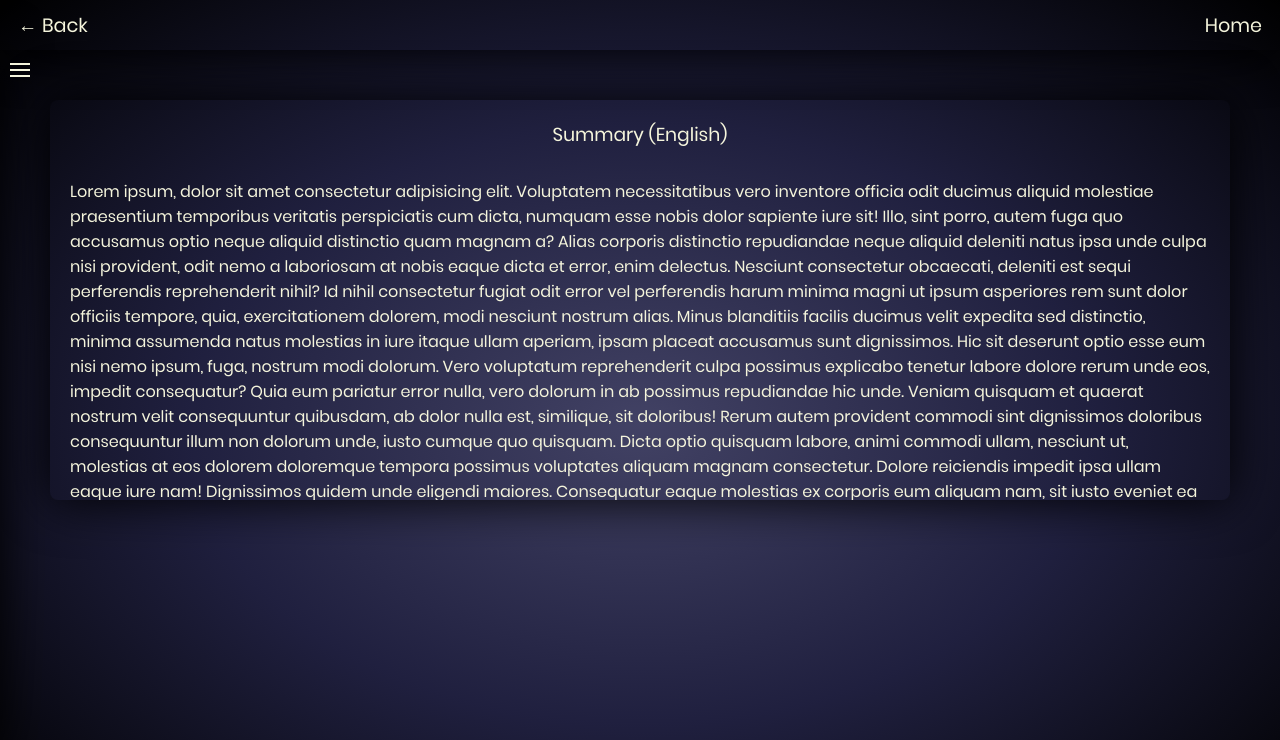
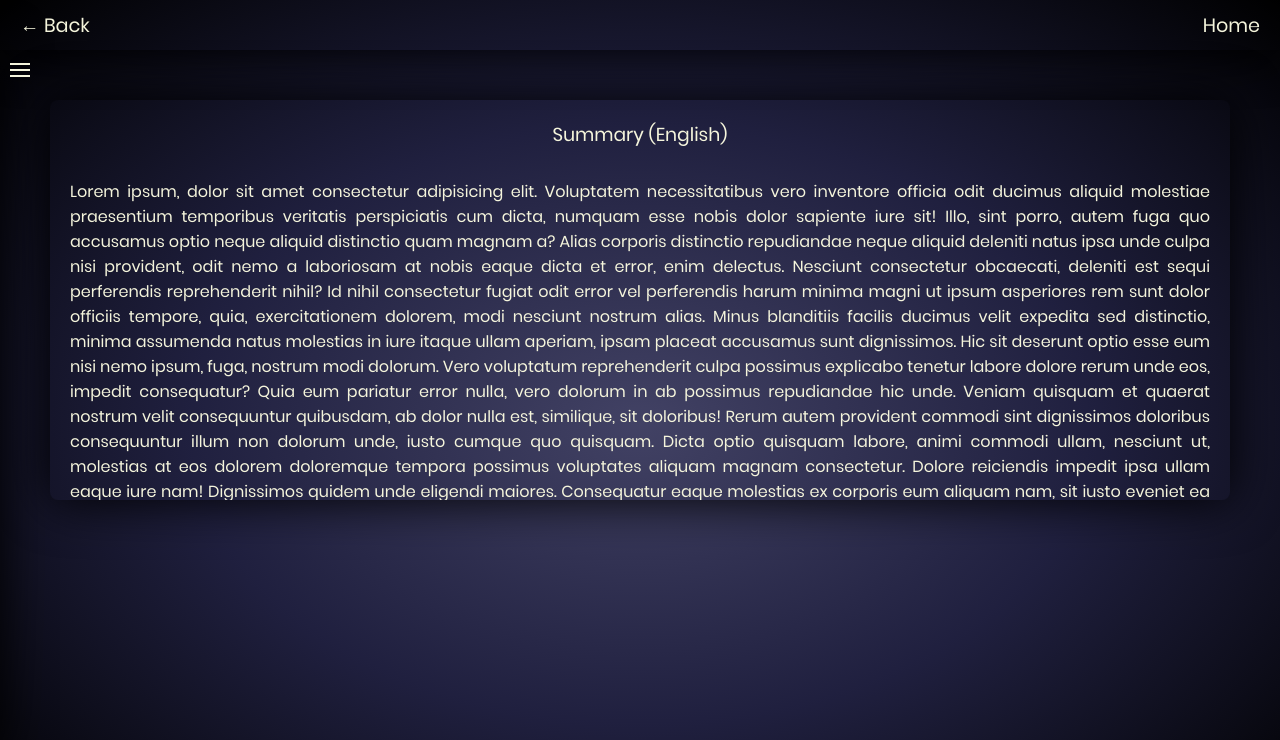
Before and after one commit to bhavya7612/yt-summarizer-vercel, a Flask app: page /output in a window 1280 px wide. Shown: the top 740 px of the page. Run offline with Flask 3, Linux system fonts and the light colour scheme.

Commit message:
Add files via upload

```diff
--- a/static/css/output.css
+++ b/static/css/output.css
@@ -31,7 +31,7 @@ header {
     width: 100%;
     justify-content: space-between;
     align-items: center;
-    padding: 18px;
+    padding: 20px;
     box-shadow: 0px 0px 50px black;
 }
 
@@ -108,7 +108,7 @@ a {
     flex-direction: column;
     justify-content: space-around;
     align-items: center; */
-    background-color: rgba(11, 8, 41, 0.767);
+    background-color: rgb(9, 7, 32);
     /* background-image: radial-gradient(ellipse, rgba(8, 8, 44, 0.767), rgba(4, 4, 39, 0.89), black); */
     transition: 0.5s ease;
     transform: translateX(-180px);
@@ -124,6 +124,7 @@ a {
     padding: 20px;
     border-radius: 8px;
     height: 400px;
+    text-align: justify;
     overflow-y: auto;
     box-shadow: 0px 0px 50px black;
 }
@@ -173,7 +174,7 @@ input:checked ~ .toggle .bottom {
 
 input:checked ~ .toggle .mid {
     opacity: 0;
-    transform: translateX(20px);
+    /* transform: translateX(20px); */
 }
 
 input:checked ~ .tab-container {
```
